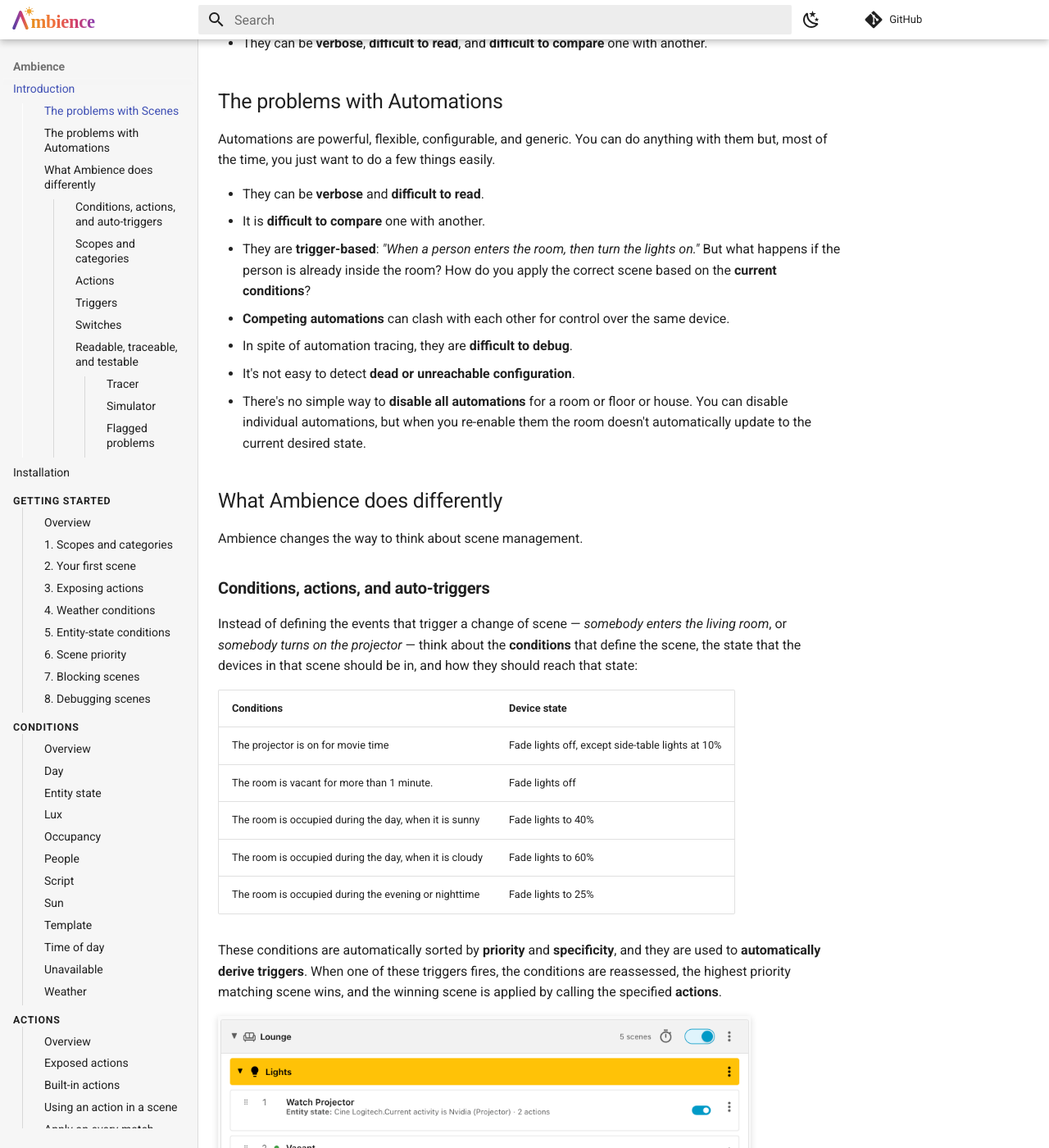
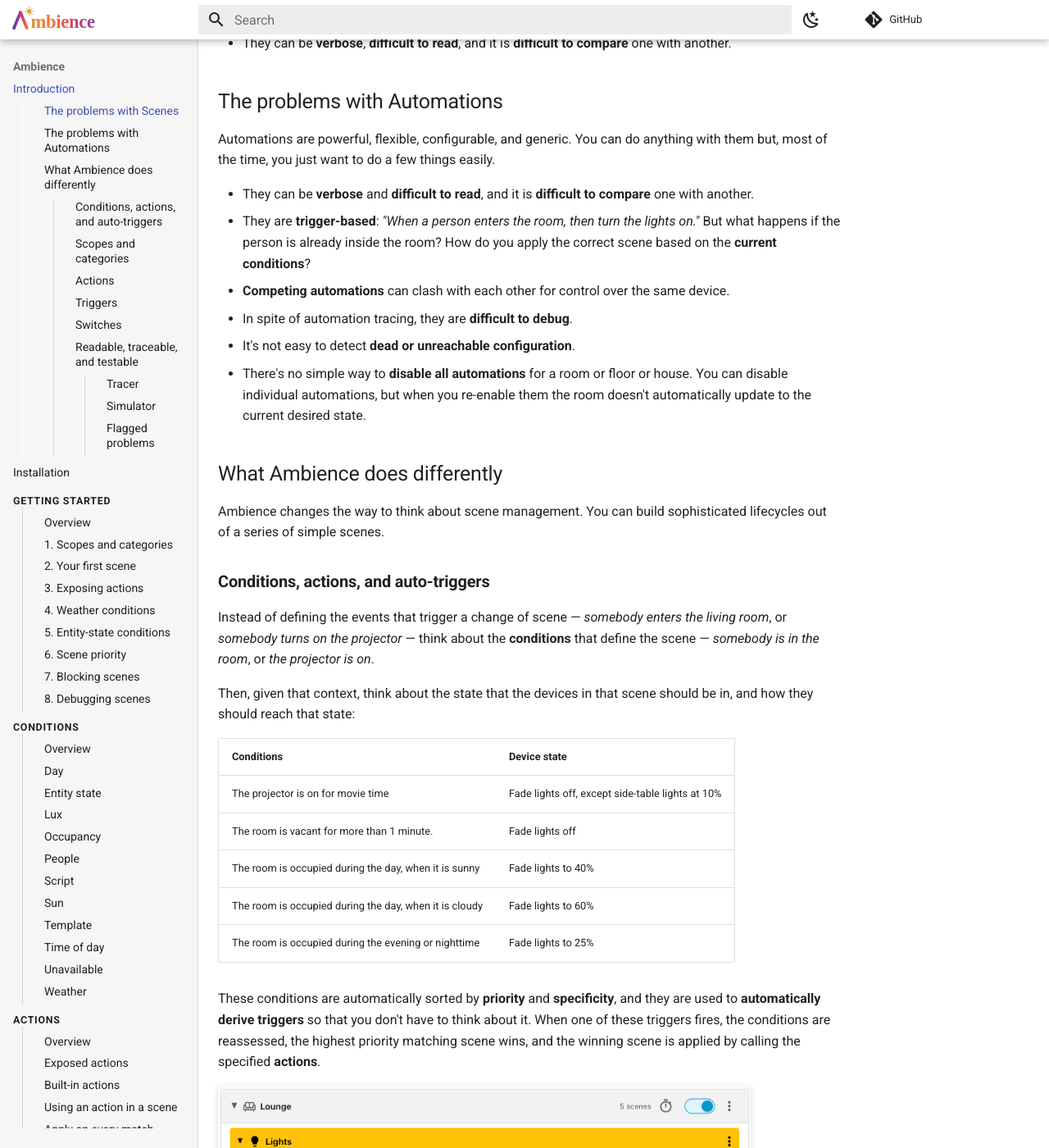
Before and after one commit to clintongormley/ambience, an MkDocs documentation site: the page built from docs/index.md, in a window 1280 px wide and 1400 px high, scrolled down 1132 px. Shown: the whole window at 82% size. Built offline with MkDocs 1.6.1 and Material for MkDocs 9.7.7, drawn with Linux system fonts in a browser that asks for light colours; comment, search, counter and statistics services are not loaded; some of the changed text lies outside the part shown.

Commit message:
docs: refresh getting-started screenshots and tighten homepage intro
- Regenerate getting-started screenshots (steps 1–7) and the Unavailable
  condition image.
- Reword the homepage intro: clearer Scenes-vs-Automations contrast and a
  conditions-to-triggers explanation.
- step 8: stub the upcoming Activity Log section (WIP placeholder).

```diff
--- a/docs/index.md
+++ b/docs/index.md
@@ -15,9 +15,10 @@ and applies the best-matching scene automatically.
 Home Assistant already has a concept called Scenes.
 
 - They describe the desired state of the devices in the room, not **how** those
-    devices should reach that state.
-- They can be **verbose**, **difficult to read**, and **difficult to compare**
-    one with another.
+    devices should reach that state. For instance, I want lights to fade in and
+    out, not just turn on or off.
+- They can be **verbose**, **difficult to read**, and it is **difficult to
+    compare** one with another.
 
 ## The problems with Automations
 
@@ -25,8 +26,8 @@ Automations are powerful, flexible, configurable, and generic. You can do
 anything with them but, most of the time, you just want to do a few things
 easily.
 
-- They can be **verbose** and **difficult to read**.
-- It is **difficult to compare** one with another.
+- They can be **verbose** and **difficult to read**, and it is **difficult to
+    compare** one with another.
 - They are **trigger-based**: _"When a person enters the room, then turn the
     lights on."_ But what happens if the person is already inside the room? How
     do you apply the correct scene based on the **current conditions**?
@@ -40,13 +41,17 @@ easily.
 
 ## What Ambience does differently
 
-Ambience changes the way to think about scene management.
+Ambience changes the way to think about scene management. You can build
+sophisticated lifecycles out of a series of simple scenes.
 
 ### Conditions, actions, and auto-triggers
 
 Instead of defining the events that trigger a change of scene — _somebody enters
 the living room_, or _somebody turns on the projector_ — think about the
-**conditions** that define the scene, the state that the devices in that scene
+**conditions** that define the scene — _somebody is in the room_, or _the
+projector is on_.
+
+Then, given that context, think about the state that the devices in that scene
 should be in, and how they should reach that state:
 
 | Conditions                                             | Device state                                     |
@@ -58,10 +63,10 @@ should be in, and how they should reach that state:
 | The room is occupied during the evening or nighttime   | Fade lights to 25%                               |
 
 These conditions are automatically sorted by **priority** and **specificity**,
-and they are used to **automatically derive triggers**. When one of these
-triggers fires, the conditions are reassessed, the highest priority matching
-scene wins, and the winning scene is applied by calling the specified
-**actions**.
+and they are used to **automatically derive triggers** so that you don't have to
+think about it. When one of these triggers fires, the conditions are reassessed,
+the highest priority matching scene wins, and the winning scene is applied by
+calling the specified **actions**.
 
 ![Scenes to control the lights in the lounge.](images/index/lounge_lights.png "Scenes to control the lights in the lounge.")
 
```
Also changed, not shown: docs/getting-started/step-8-debugging-scenes.md (+2 -0 lines), docs/images/conditions/unavailable/priority.png, docs/images/getting-started/step-1/empty_panel.png, docs/images/getting-started/step-2/add_vacant_5.png, docs/images/getting-started/step-2/add_vacant_6.png, docs/images/getting-started/step-2/lounge_scope.png, docs/images/getting-started/step-3/nighttime_scene.png, docs/images/getting-started/step-4/daytime_cloudy.png, docs/images/getting-started/step-4/daytime_sunny.png, docs/images/getting-started/step-5/movie_scene.png, docs/images/getting-started/step-6/manual_priority.png, docs/images/getting-started/step-6/scene_order.png, docs/images/getting-started/step-7/blocking_order.png.
